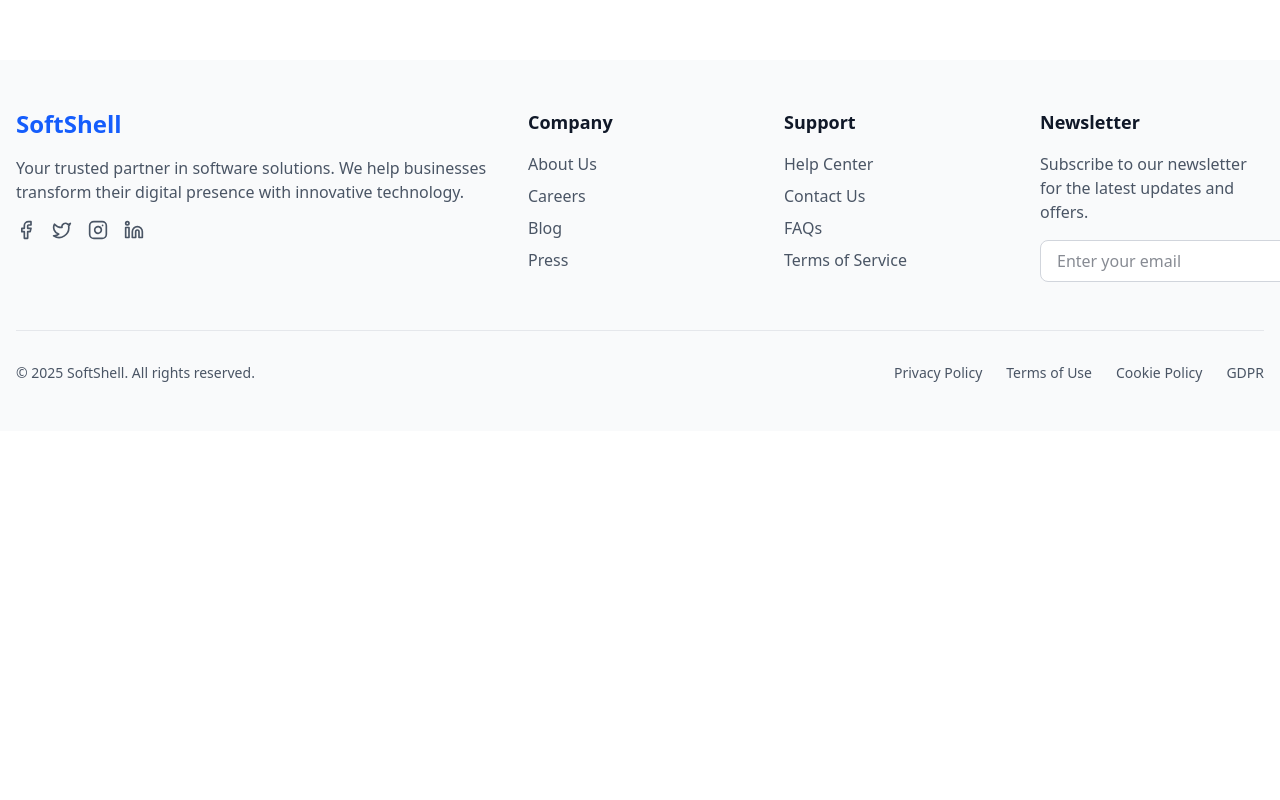
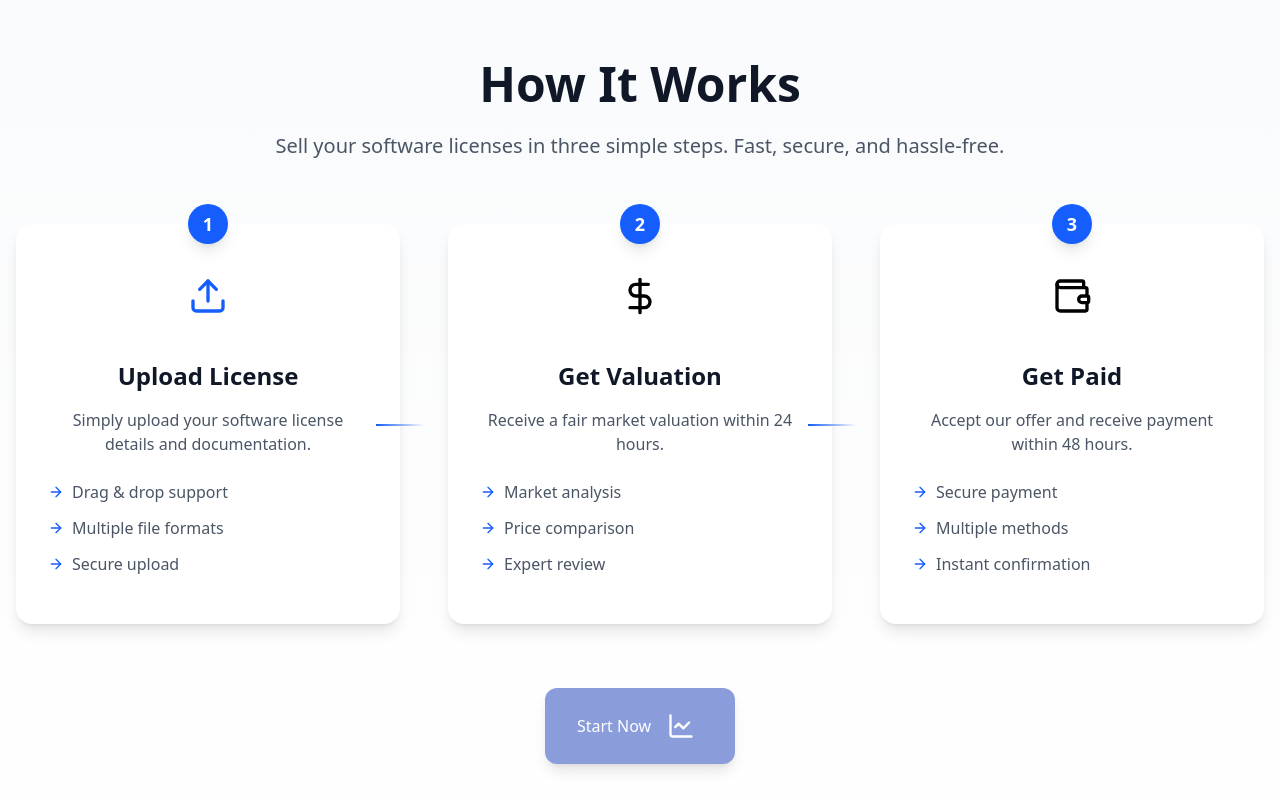
Before and after one commit to adityasriv2317/softshell, a React (Vite) app: page / in a window 1280 px wide. Shown: the part 820-1620 px from the top of the page. Before the commit the page ends 1251 px from the top, so only its background shows below. Built offline with nearby package versions, Linux system fonts and the light colour scheme.

Commit message:
steps section

```diff
--- a/package.json
+++ b/package.json
@@ -14,6 +14,7 @@
     "axios": "^1.9.0",
     "framer-motion": "^12.12.1",
     "lucide-react": "^0.511.0",
+    "motion": "^12.12.1",
     "react": "^19.1.0",
     "react-dom": "^19.1.0",
     "react-icons": "^5.5.0",
--- a/src/App.jsx
+++ b/src/App.jsx
@@ -1,6 +1,7 @@
 import { ThemeProvider } from "./context/ThemeContext";
 import Header from "./components/Header";
 import Hero from "./page/Hero";
+import ProcessSteps from "./page/Steps";
 import Footer from "./components/Footer";
 import Chatbot from "./components/Chatbot";
 import ScrollToTopButton from "./components/ScrollToTopButton";
@@ -12,6 +13,7 @@ function App() {
         <Header />
         <main className="container mx-auto py-20">
           <Hero />
+          <ProcessSteps />
           <Chatbot />
           <ScrollToTopButton />
         </main>
--- /dev/null
+++ b/src/components/ChartLine.tsx
@@ -0,0 +1,87 @@
+"use client";
+
+import { motion, useAnimation } from "motion/react";
+import type { Variants } from "motion/react";
+
+interface ChartLineProps extends React.SVGAttributes<SVGSVGElement> {
+  width?: number;
+  height?: number;
+  strokeWidth?: number;
+  stroke?: string;
+}
+
+const frameVariants: Variants = {
+  visible: { opacity: 1 },
+  hidden: { opacity: 1 },
+};
+
+const lineVariants: Variants = {
+  visible: { pathLength: 1, opacity: 1 },
+  hidden: { pathLength: 0, opacity: 0 },
+};
+
+const ChartLine = ({
+  width = 28,
+  height = 28,
+  strokeWidth = 2,
+  stroke = "#ffffff",
+  ...props
+}: ChartLineProps) => {
+  const controls = useAnimation();
+
+  const handleHoverStart = async () => {
+    await controls.start((i) => ({
+      pathLength: 0,
+      opacity: 0,
+      transition: { delay: i * 0.1, duration: 0.3 },
+    }));
+    await controls.start((i) => ({
+      pathLength: 1,
+      opacity: 1,
+      transition: { delay: i * 0.1, duration: 0.3 },
+    }));
+  };
+
+  const handleHoverEnd = () => {
+    controls.start("visible");
+  };
+
+  return (
+    <div
+      style={{
+        cursor: "pointer",
+        userSelect: "none",
+        padding: "8px",
+        display: "flex",
+        alignItems: "center",
+        justifyContent: "center",
+      }}
+      onMouseEnter={handleHoverStart}
+      onMouseLeave={handleHoverEnd}
+    >
+      <svg
+        xmlns="http://www.w3.org/2000/svg"
+        width={width}
+        height={height}
+        viewBox="0 0 24 24"
+        fill="none"
+        stroke={stroke}
+        strokeWidth={strokeWidth}
+        strokeLinecap="round"
+        strokeLinejoin="round"
+        {...props}
+      >
+        <motion.path variants={frameVariants} d="M3 3v16a2 2 0 0 0 2 2h16" />
+        <motion.path
+          variants={lineVariants}
+          initial="visible"
+          animate={controls}
+          custom={1}
+          d="m19 9-5 5-4-4-3 3"
+        />
+      </svg>
+    </div>
+  );
+};
+
+export { ChartLine };
--- /dev/null
+++ b/src/page/Steps.jsx
@@ -0,0 +1,168 @@
+import { motion, useScroll, useTransform } from 'framer-motion';
+import { Upload, DollarSign, Wallet, ArrowRight } from 'lucide-react';
+import { useRef } from 'react';
+import { ChartLine } from '../components/ChartLine';
+
+const Steps = () => {
+  const containerRef = useRef(null);
+  const { scrollYProgress } = useScroll({
+    target: containerRef,
+    offset: ["start end", "end start"]
+  });
+
+  const opacity = useTransform(scrollYProgress, [0, 0.2, 0.8, 1], [0, 1, 1, 0]);
+  const scale = useTransform(scrollYProgress, [0, 0.2, 0.8, 1], [0.8, 1, 1, 0.8]);
+
+  const steps = [
+    {
+      icon: Upload,
+      title: 'Upload License',
+      description: 'Simply upload your software license details and documentation.',
+      color: 'blue',
+      features: ['Drag & drop support', 'Multiple file formats', 'Secure upload']
+    },
+    {
+      icon: DollarSign,
+      title: 'Get Valuation',
+      description: 'Receive a fair market valuation within 24 hours.',
+      color: 'green',
+      features: ['Market analysis', 'Price comparison', 'Expert review']
+    },
+    {
+      icon: Wallet,
+      title: 'Get Paid',
+      description: 'Accept our offer and receive payment within 48 hours.',
+      color: 'purple',
+      features: ['Secure payment', 'Multiple methods', 'Instant confirmation']
+    },
+  ];
+
+  const containerVariants = {
+    hidden: { opacity: 0 },
+    visible: {
+      opacity: 1,
+      transition: {
+        staggerChildren: 0.3,
+        delayChildren: 0.2
+      }
+    }
+  };
+
+  const itemVariants = {
+    hidden: { opacity: 0, y: 50 },
+    visible: {
+      opacity: 1,
+      y: 0,
+      transition: {
+        duration: 0.8,
+        ease: [0.6, -0.05, 0.01, 0.99]
+      }
+    }
+  };
+
+  return (
+    <section ref={containerRef} className="py-20 bg-gradient-to-b from-gray-50 to-white dark:from-gray-800 dark:to-gray-900 overflow-hidden">
+      <motion.div
+        style={{ opacity, scale }}
+        className="container mx-auto px-4"
+      >
+        <motion.div
+          initial={{ opacity: 0, y: 20 }}
+          whileInView={{ opacity: 1, y: 0 }}
+          viewport={{ once: true }}
+          transition={{ duration: 0.6 }}
+          className="text-center mb-16"
+        >
+          <h2 className="text-4xl md:text-5xl font-bold text-gray-900 dark:text-white mb-6">
+            How It Works
+          </h2>
+          <p className="text-lg md:text-xl text-gray-600 dark:text-gray-300 max-w-3xl mx-auto">
+            Sell your software licenses in three simple steps. Fast, secure, and hassle-free.
+          </p>
+        </motion.div>
+
+        <motion.div
+          variants={containerVariants}
+          initial="hidden"
+          whileInView="visible"
+          viewport={{ once: true, margin: "-100px" }}
+          className="grid grid-cols-1 md:grid-cols-3 gap-8 md:gap-12"
+        >
+          {steps.map((step, index) => (
+            <motion.div
+              key={index}
+              variants={itemVariants}
+              className="relative group"
+            >
+              {/* Step Number */}
+              <motion.div
+                initial={{ scale: 0 }}
+                whileInView={{ scale: 1 }}
+                viewport={{ once: true }}
+                transition={{ delay: index * 0.2 }}
+                className="absolute -top-5 left-1/2 -translate-x-1/2 w-10 h-10 rounded-full bg-blue-600 text-white flex items-center justify-center font-bold text-lg shadow-lg z-10"
+              >
+                {index + 1}
+              </motion.div>
+
+              {/* Step Card */}
+              <div className="bg-white dark:bg-gray-700 rounded-2xl p-8 shadow-lg hover:shadow-2xl transition-all duration-300 transform hover:-translate-y-1 h-[400px] flex flex-col">
+                <div className={`w-20 h-20 rounded-2xl bg-${step.color}-100 dark:bg-${step.color}-900/20 flex items-center justify-center mb-6 transform group-hover:scale-110 transition-transform duration-300 mx-auto`}>
+                  <step.icon className={`w-10 h-10 text-${step.color}-600 dark:text-${step.color}-400`} />
+                </div>
+                <h3 className="text-2xl font-semibold text-gray-900 dark:text-white mb-4 text-center">
+                  {step.title}
+                </h3>
+                <p className="text-gray-600 dark:text-gray-300 mb-6 text-center">
+                  {step.description}
+                </p>
+
+                {/* Features List */}
+                <ul className="space-y-3 flex-grow">
+                  {step.features.map((feature, featureIndex) => (
+                    <motion.li
+                      key={featureIndex}
+                      initial={{ opacity: 0, x: -20 }}
+                      whileInView={{ opacity: 1, x: 0 }}
+                      viewport={{ once: true }}
+                      transition={{ delay: featureIndex * 0.1 }}
+                      className="flex items-center text-gray-600 dark:text-gray-300"
+                    >
+                      <ArrowRight className="w-4 h-4 mr-2 text-blue-600 dark:text-blue-400 flex-shrink-0" />
+                      <span>{feature}</span>
+                    </motion.li>
+                  ))}
+                </ul>
+              </div>
+
+              {/* Connector Line */}
+              {index < steps.length - 1 && (
+                <div className="hidden md:block absolute top-1/2 -right-6 w-12 h-0.5 bg-gradient-to-r from-blue-600 to-transparent" />
+              )}
+            </motion.div>
+          ))}
+        </motion.div>
+
+        {/* Call to Action */}
+        <motion.div
+          initial={{ opacity: 0, y: 20 }}
+          whileInView={{ opacity: 1, y: 0 }}
+          viewport={{ once: true }}
+          transition={{ delay: 0.6 }}
+          className="text-center mt-16"
+        >
+          <motion.button
+            whileHover={{ scale: 1.05 }}
+            whileTap={{ scale: 0.95 }}
+            className="px-8 py-4 flex items-center gap-2 mx-auto cursor-pointer bg-blue-800/50 text-white rounded-xl hover:bg-blue-900 focus:outline-none focus:ring-2 focus:ring-blue-500 focus:ring-offset-2 shadow-lg hover:shadow-xl transition-all duration-300"
+          >
+            Start Now
+            <ChartLine />
+          </motion.button>
+        </motion.div>
+      </motion.div>
+    </section>
+  );
+};
+
+export default Steps;
```
Also changed, not shown: 1 other file (tests, documents, lock files or other folders).
